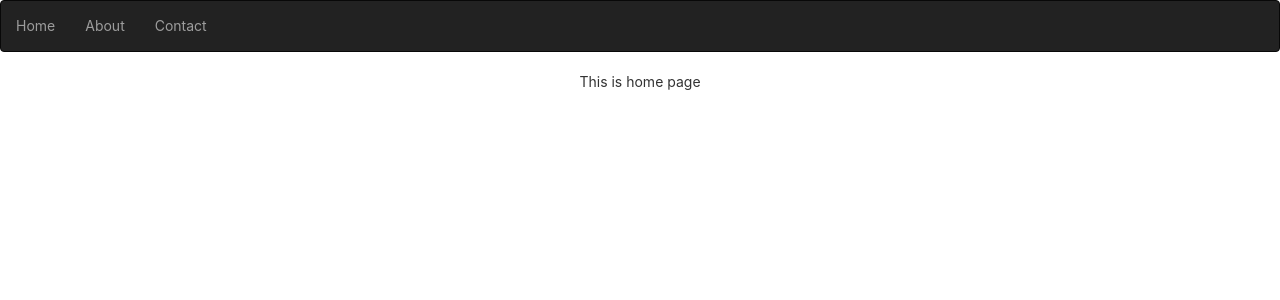
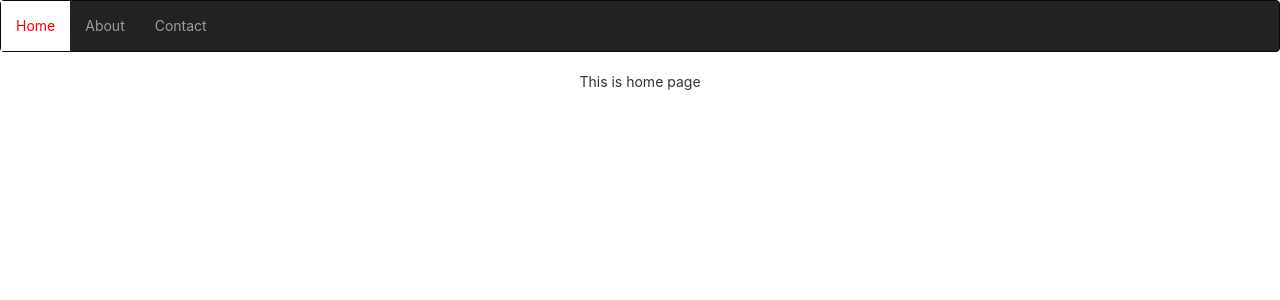
Before and after one commit to quangnguyen90/my_react_router_reactjs, a React (Create React App) app: page / in a window 1280 px wide. Shown: the top 300 px of the page. Built offline with nearby package versions, Linux system fonts and the light colour scheme.

Commit message:
4.1- NavLink - activeStyle

```diff
--- a/src/App.js
+++ b/src/App.js
@@ -1,6 +1,6 @@
 import React, { Component } from 'react';
 import './App.css';
-import { BrowserRouter as Router, Route, Link } from 'react-router-dom';
+import { BrowserRouter as Router, Route, NavLink } from 'react-router-dom';
 import Home from './components/Home';
 import About from './components/About';
 import Contact from './components/Contact';
@@ -14,13 +14,22 @@ class App extends Component {
           <nav className="navbar navbar-inverse">
             <ul className="nav navbar-nav">
               <li>
-                <Link to="/" className="my-link">Home</Link>
+                <NavLink activeStyle={{
+                  backgroundColor: 'white',
+                  color: 'red'
+                }} exact to="/" className="my-link">Home</NavLink>
               </li>
               <li>
-                <Link to="/about" className="my-link">About</Link>
+                <NavLink activeStyle={{
+                  backgroundColor: 'white',
+                  color: 'red'
+                }} to="/about" className="my-link">About</NavLink>
               </li>
               <li>
-                <Link to="/contact" className="my-link">Contact</Link>
+                <NavLink activeStyle={{
+                  backgroundColor: 'white',
+                  color: 'red'
+                }} to="/contact" className="my-link">Contact</NavLink>
               </li>
             </ul>
           </nav>
```
